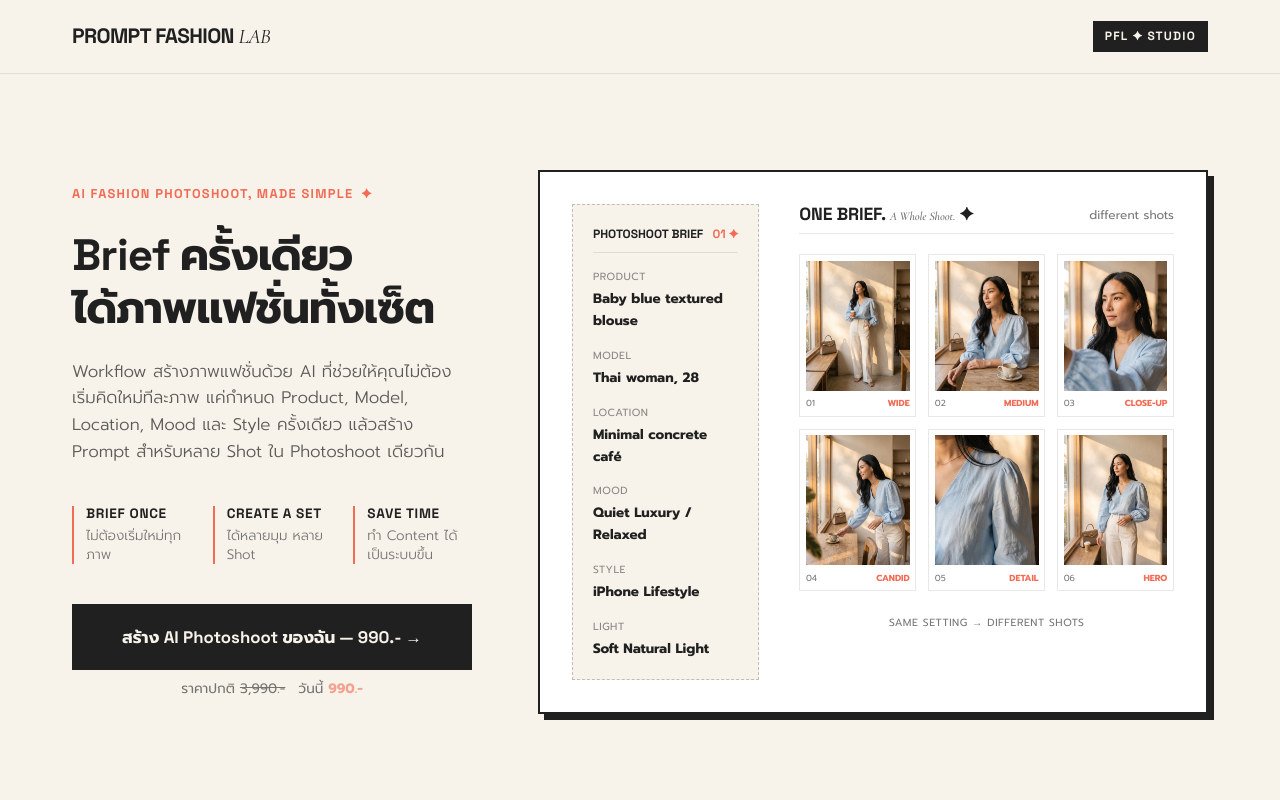
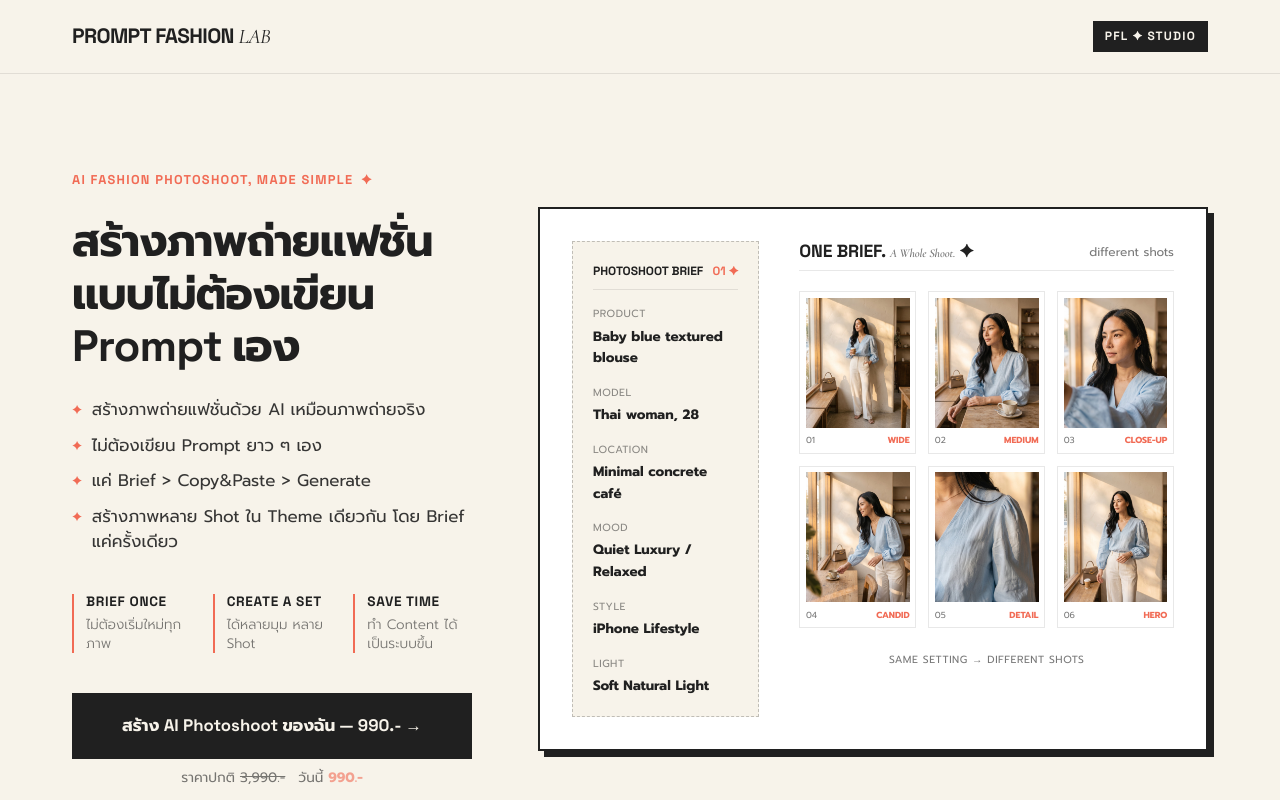
Before and after one commit to pfl-creative/PFL-Generator, a plain HTML site: page index.html in a window 1280 px wide. Shown: the top 800 px of the page. Drawn offline with nearby package versions, Linux system fonts and the light colour scheme.

Commit message:
เปลี่ยน head
เน้นคำว่า ไม่ต้องเขียน Prompt เอง

```diff
--- a/index.html
+++ b/index.html
@@ -42,12 +42,15 @@
           <span>AI FASHION PHOTOSHOOT, MADE SIMPLE</span> ✦
         </div>
         <h1 class="text-balance-thai hero-title">
-          Brief ครั้งเดียว<br>
-          ได้ภาพแฟชั่นทั้งเซ็ต
+          สร้างภาพถ่ายแฟชั่น<br>
+          แบบไม่ต้องเขียน Prompt เอง
         </h1>
-        <p class="text-balance-thai hero-desc">
-          Workflow สร้างภาพแฟชั่นด้วย AI ที่ช่วยให้คุณไม่ต้องเริ่มคิดใหม่ทีละภาพ แค่กำหนด Product, Model, Location, Mood และ Style ครั้งเดียว แล้วสร้าง Prompt สำหรับหลาย Shot ใน Photoshoot เดียวกัน
-        </p>
+        <ul class="hero-bullet-list">
+          <li class="text-balance-thai">สร้างภาพถ่ายแฟชั่นด้วย AI เหมือนภาพถ่ายจริง</li>
+          <li class="text-balance-thai">ไม่ต้องเขียน Prompt ยาว ๆ เอง</li>
+          <li class="text-balance-thai">แค่ Brief &gt; Copy&amp;Paste &gt; Generate</li>
+          <li class="text-balance-thai">สร้างภาพหลาย Shot ใน Theme เดียวกัน โดย Brief แค่ครั้งเดียว</li>
+        </ul>
 
         <div class="hero-benefits-grid">
           <div class="hero-benefit-item">
--- a/styles.css
+++ b/styles.css
@@ -311,6 +311,30 @@ header {
   opacity: 0.85;
 }
 
+.hero-bullet-list {
+  list-style: none;
+  display: flex;
+  flex-direction: column;
+  gap: 0.65rem;
+}
+
+.hero-bullet-list li {
+  font-size: 1.05rem;
+  color: rgba(32, 32, 32, 0.9);
+  display: flex;
+  align-items: flex-start;
+  gap: 0.6rem;
+  line-height: 1.5;
+}
+
+.hero-bullet-list li::before {
+  content: "✦";
+  color: var(--color-coral);
+  font-size: 0.8rem;
+  margin-top: 0.2rem;
+  flex-shrink: 0;
+}
+
 .hero-benefits-grid {
   display: grid;
   grid-template-columns: 1fr;
```
